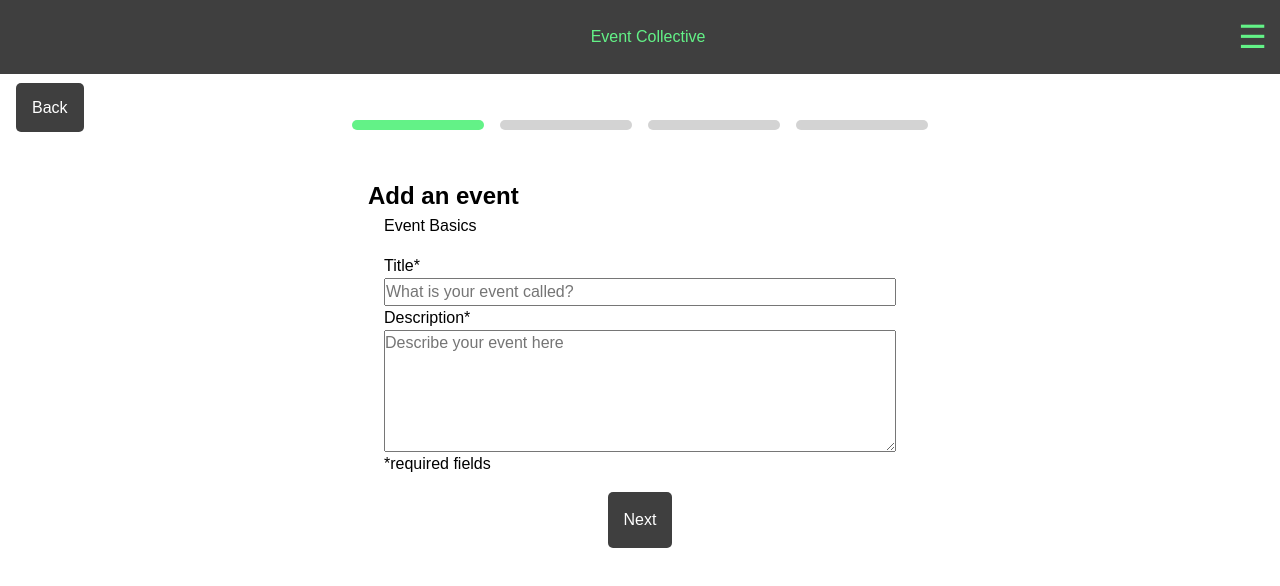
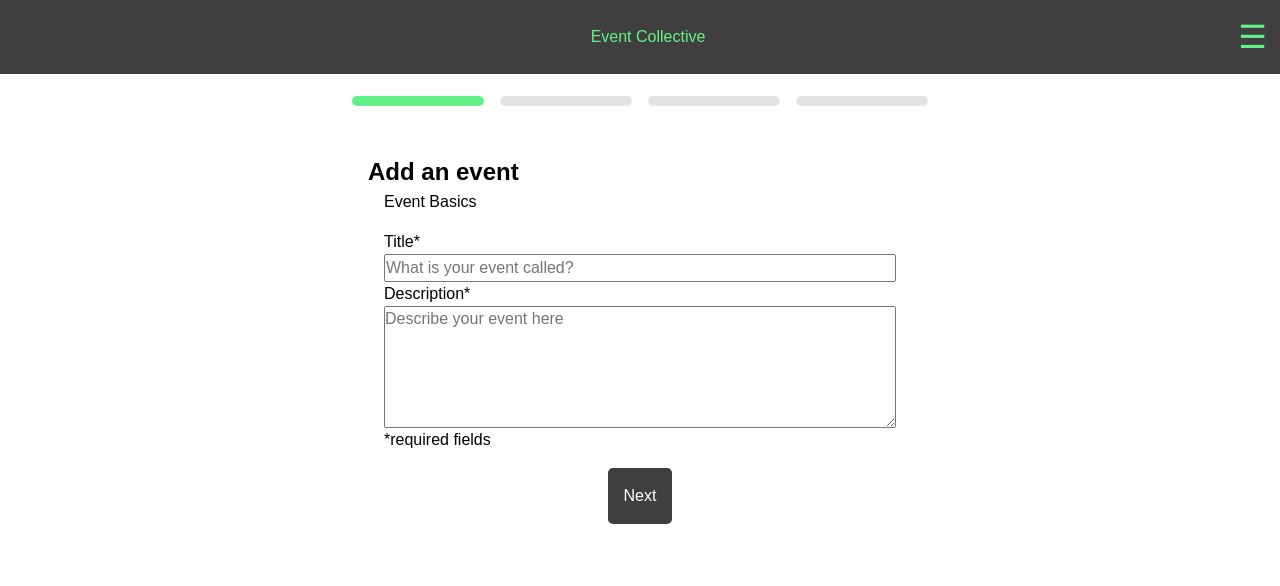
Before and after one commit to alhen002/capstone-event-repo, a Next.js app: page /events/create in a window 1280 px wide. Shown: the top 586 px of the page. Built offline with nearby package versions, Linux system fonts and the light colour scheme.

Commit message:
date-validation

```diff
--- a/components/EventForm.js
+++ b/components/EventForm.js
@@ -42,8 +42,16 @@ export default function EventForm() {
   const [formStep, setFormStep] = useState(0);
   const currentStep = formStep;
 
+  const [startDateTime, setStartDateTime] = useState();
+  const [endDateTime, setEndDateTime] = useState();
+
   const nextFormStep = () => setFormStep(formStep + 1);
   const prevFormStep = () => setFormStep(formStep - 1);
+
+  const todayISO = new Date().toISOString();
+  const today = todayISO.slice(0, -8);
+
+  console.log(todayISO, today);
 
   const router = useRouter();
 
@@ -143,6 +151,9 @@ export default function EventForm() {
               name="startDateTime"
               aria-labelledby="startDateTimeLabel"
               type="datetime-local"
+              min={today}
+              max={endDateTime}
+              onChange={(event) => setStartDateTime(event.target.value)}
               required
             ></input>
 
@@ -154,6 +165,8 @@ export default function EventForm() {
               name="endDateTime"
               aria-labelledby="endDateTimeLabel"
               type="datetime-local"
+              min={startDateTime}
+              onChange={(event) => setEndDateTime(event.target.value)}
               required
             ></input>
 
--- a/components/EventForm_ProgressBar.js
+++ b/components/EventForm_ProgressBar.js
@@ -11,7 +11,7 @@ const ProgressBarSegment = styled.div`
       case "mid-grey":
         return "var(--mid-grey)";
       default:
-        return "lightgrey";
+        return "var(--light-grey)";
     }
   }};
 `;
--- a/components/Header.js
+++ b/components/Header.js
@@ -78,7 +78,10 @@ export default function Header() {
   return (
     <div ref={ref}>
       <StyledHeader>
-        <LogoWrapper>Event Collective</LogoWrapper>
+        <LogoWrapper>
+          <Link href="/">Event Collective</Link>
+        </LogoWrapper>
+
         <Menu menuOpen={menuOpen} handleToggleMenu={handleToggleMenu} />
       </StyledHeader>
       {menuOpen && (
--- a/pages/events/create/index.js
+++ b/pages/events/create/index.js
@@ -4,7 +4,6 @@ import LinkButton from "@/components/LinkButton";
 export default function Page() {
   return (
     <>
-      <LinkButton />
       <EventForm />
     </>
   );
--- a/styles.js
+++ b/styles.js
@@ -7,6 +7,7 @@ export default createGlobalStyle`
   --bright-green: #63F287;
   --white: #ffffff;
   --rose: #F2C9C9;
+  --light-grey: #E4E4E4;
 }
 
   *,
```
